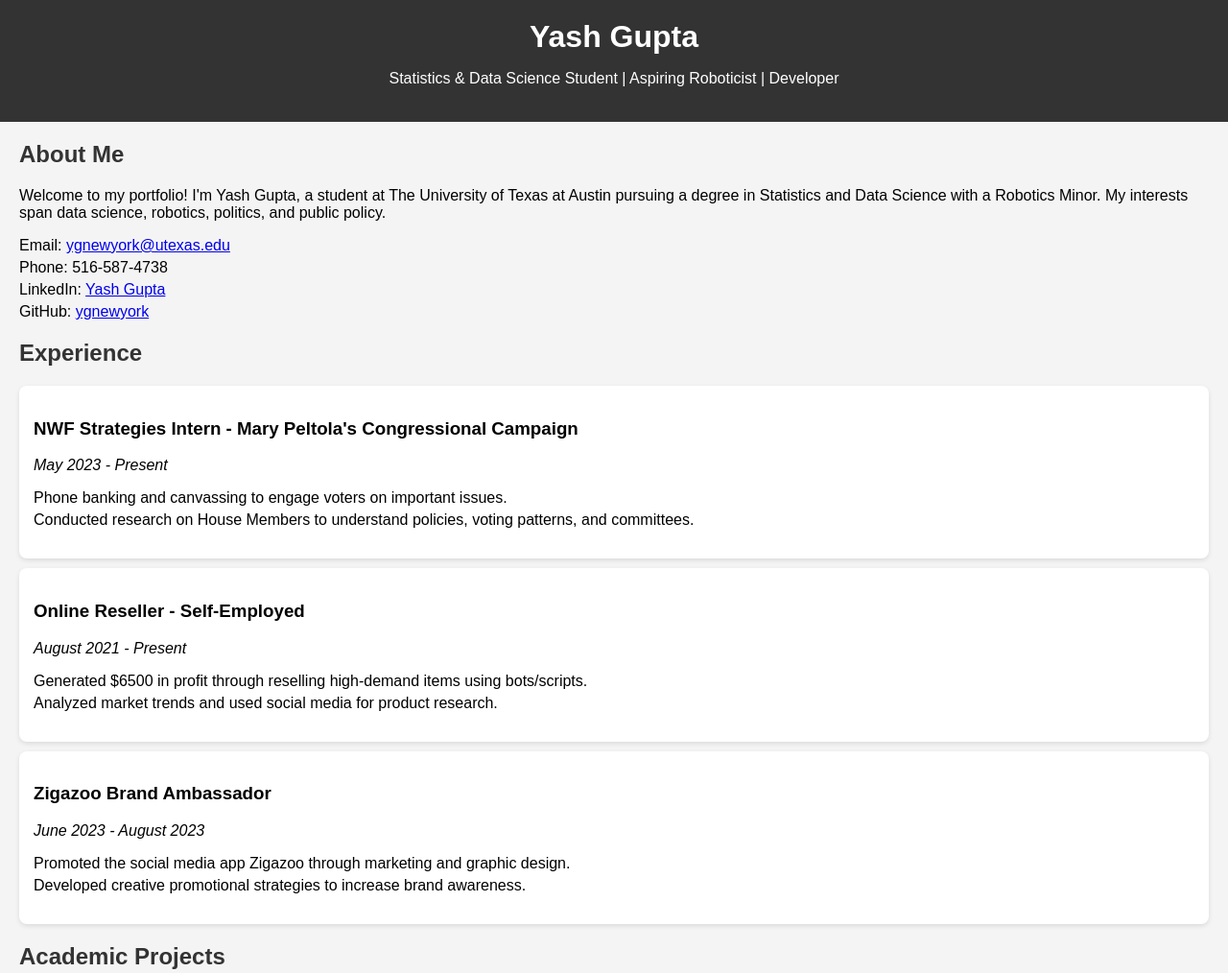
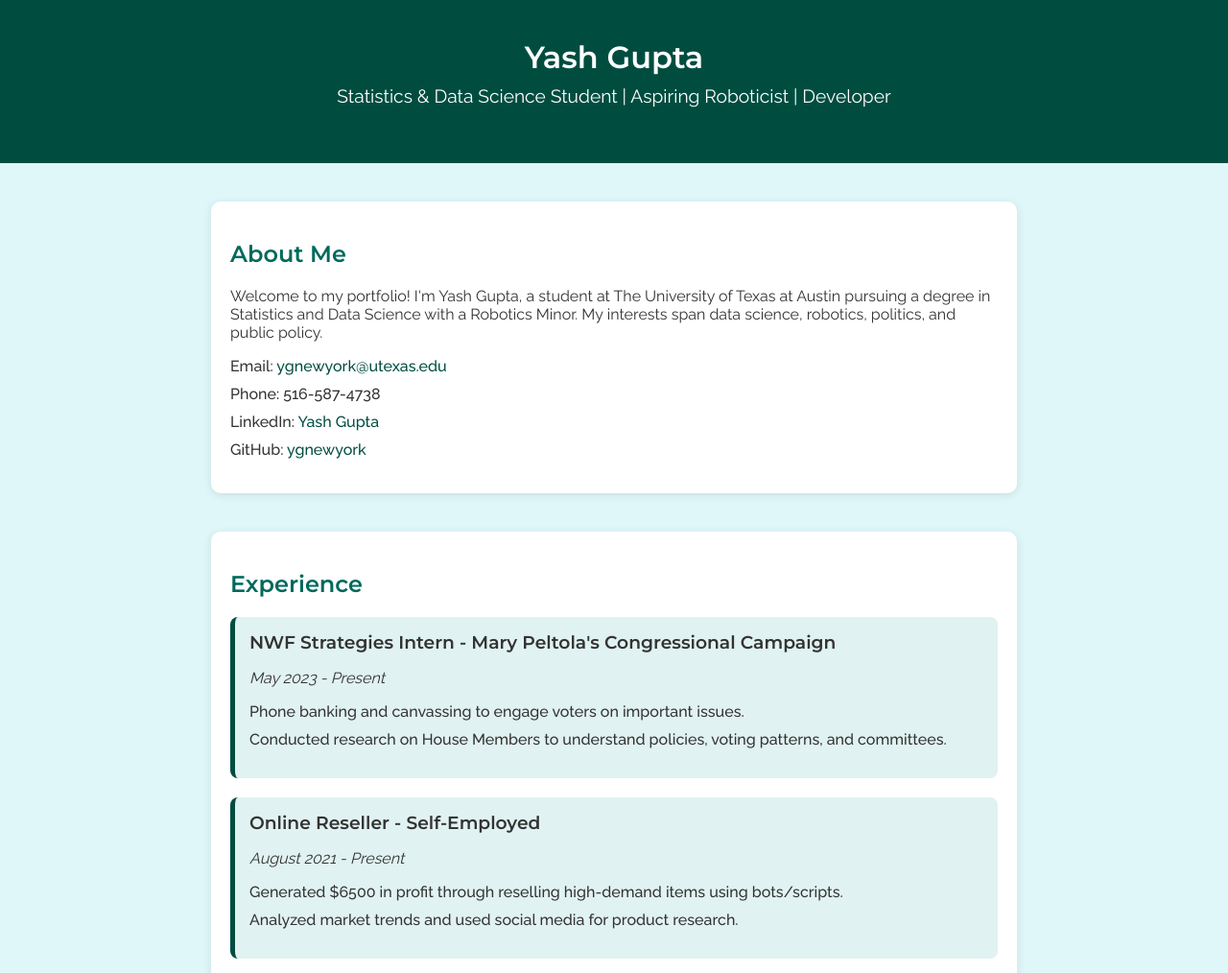
Before and after one commit to ygnewyork/HTML-CSS_workshop_Convergent, a plain HTML site: page index.html in a window 1280 px wide. Shown: the top 1014 px of the page at 96% size. Drawn offline with Linux system fonts and the light colour scheme.

Commit message:
Update style.css

```diff
--- a/style.css
+++ b/style.css
@@ -1,27 +1,46 @@
+/* Fonts and base styles */
 body {
-    font-family: Arial, sans-serif;
+    font-family: 'Raleway', sans-serif;
     margin: 0;
     padding: 0;
-    background-color: #f4f4f4;
+    background-color: #e0f7fa;
+    color: #333;
 }
 
 header {
-    background-color: #333;
+    background-color: #004d40;
     color: white;
-    padding: 20px;
     text-align: center;
+    padding: 40px 20px;
 }
 
 h1 {
+    font-family: 'Montserrat', sans-serif;
+    font-weight: 600;
     margin: 0;
 }
 
+header p {
+    font-size: 1.2em;
+    margin-top: 10px;
+    font-weight: 400;
+}
+
+/* Section styling */
 section {
-    margin: 20px;
+    margin: 40px auto;
+    padding: 20px;
+    max-width: 800px;
+    background-color: white;
+    border-radius: 10px;
+    box-shadow: 0 2px 10px rgba(0, 0, 0, 0.1);
 }
 
 h2 {
-    color: #333;
+    color: #00695c;
+    font-family: 'Montserrat', sans-serif;
+    font-weight: 600;
+    margin-bottom: 20px;
 }
 
 ul {
@@ -30,20 +49,51 @@ ul {
 }
 
 ul li {
-    margin-bottom: 5px;
+    margin-bottom: 10px;
+    font-weight: 500;
 }
 
 .job, .project {
-    background-color: #fff;
     padding: 15px;
-    margin: 10px 0;
+    background-color: #e0f2f1;
+    border-left: 5px solid #004d40;
+    margin-bottom: 20px;
     border-radius: 8px;
-    box-shadow: 0 2px 5px rgba(0, 0, 0, 0.1);
+}
+
+.job h3, .project h3 {
+    margin: 0 0 10px 0;
+    font-weight: 600;
+    font-family: 'Montserrat', sans-serif;
 }
 
 footer {
     text-align: center;
     padding: 20px;
-    background-color: #333;
+    background-color: #004d40;
     color: white;
+    margin-top: 40px;
 }
+
+a {
+    color: #004d40;
+    text-decoration: none;
+}
+
+a:hover {
+    text-decoration: underline;
+}
+
+/* Button styling */
+button {
+    background-color: #004d40;
+    color: white;
+    border: none;
+    padding: 10px 20px;
+    border-radius: 5px;
+    cursor: pointer;
+}
+
+button:hover {
+    background-color: #00796b;
+}
```
